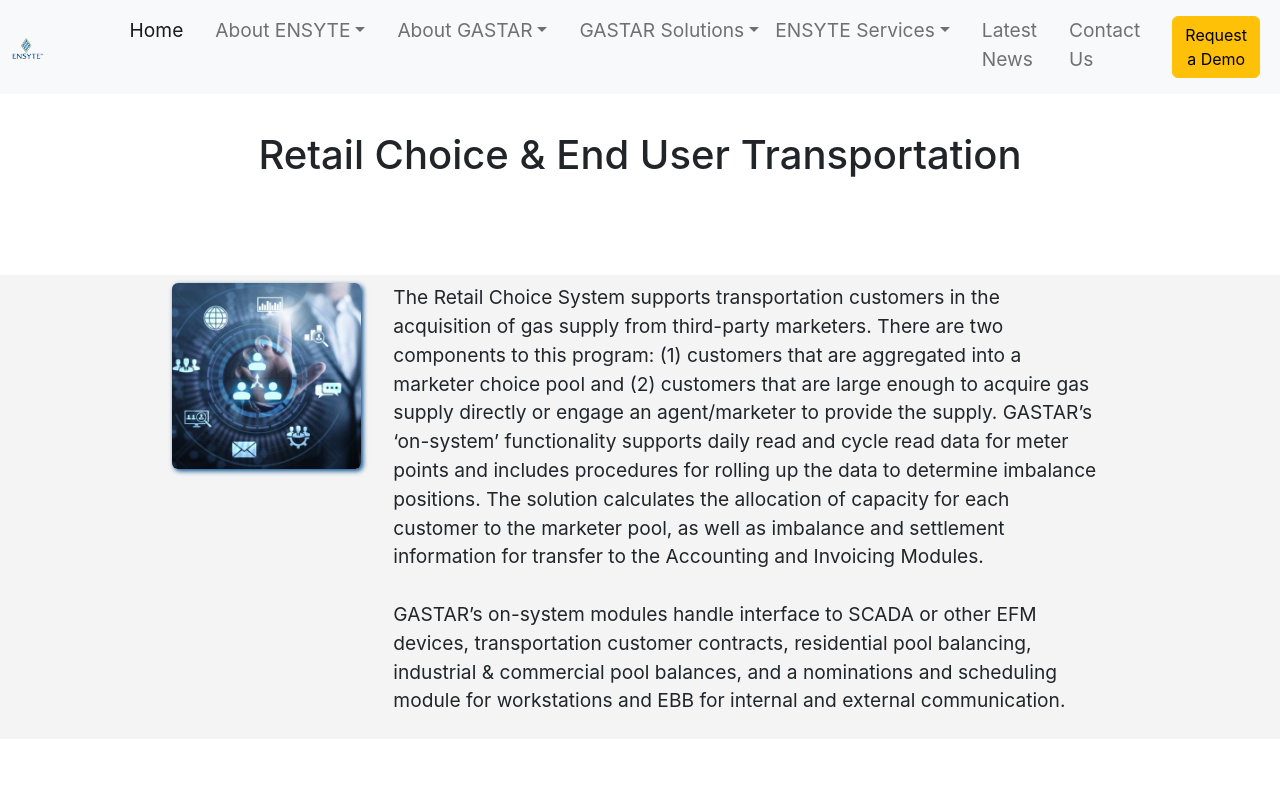
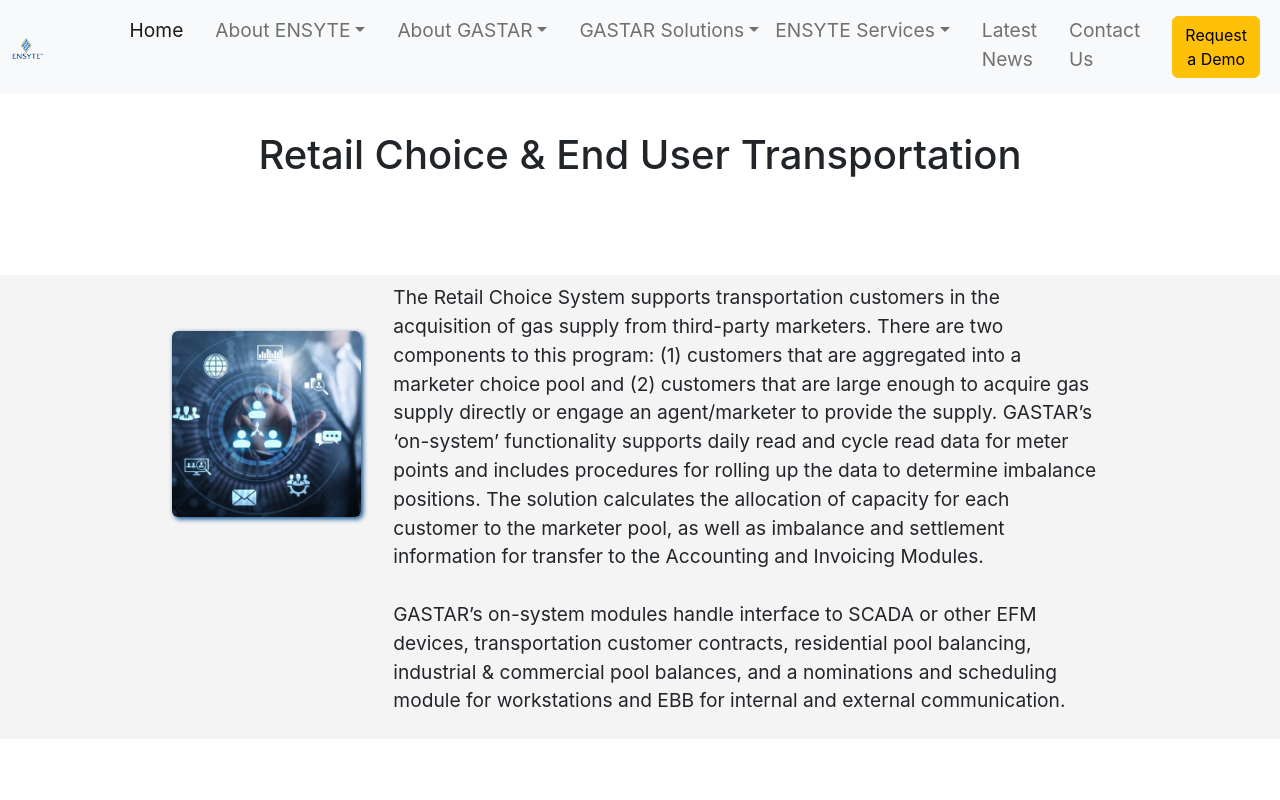
Before and after one commit to JeffGoji/React-Ensyte-Website, a React (Create React App) app: page /gastar-retail-choice in a window 1280 px wide. Shown: the top 800 px of the page. Built offline with nearby package versions, Linux system fonts and the light colour scheme.

Commit message:
styling refractor

```diff
--- a/src/components/GastarSolutions/GasSupply.js
+++ b/src/components/GastarSolutions/GasSupply.js
@@ -26,7 +26,7 @@ function GasSupply() {
             </div>
             <div className="row justify-content-center">
                 <div className="col-sm-12 col-md-12 col-lg-10">
-                    <div className="card mt-5 mb-3">
+                    <div className="card mt-5 mb-5 imgShadow">
                         <div className="card-header text-center text-white blue-bg"><h2>GASTAR Features for Gas Supply & Gas Acquisition</h2></div>
                         <div className="card-body fs-5">
                             <ul className="blue-dots check">
--- a/src/components/GastarSolutions/RetailChoice.js
+++ b/src/components/GastarSolutions/RetailChoice.js
@@ -20,7 +20,7 @@ function RetailChoice() {
             <div className="row justify-content-center bg-lighter-grey mt-5 mb-5">
 
                 <div className="col-lg-2 col-md-12 col-sm-12 text-justify mt-2">
-                    <img src={img1} alt="Retail choice" className="img-fluid rounded imgShadow mb-2" style={{ maxHeight: "300px" }} />
+                    <img src={img1} alt="Retail choice" className="img-fluid rounded imgShadow mb-5 mt-5" />
                 </div>
                 <div className="col-lg-7 col-md-12 col-sm-12 text-justify">
                     <p className="p-2">The Retail Choice System supports transportation customers in the acquisition of gas supply from third-party marketers. There are two components to this program: (1) customers that are aggregated into a marketer choice pool and (2) customers that are large enough to acquire gas supply directly or engage an agent/marketer to provide the supply. GASTAR’s ‘on-system’ functionality supports daily read and cycle read data for meter points and includes procedures for rolling up the data to determine imbalance positions. The solution calculates the allocation of capacity for each customer to the marketer pool, as well as imbalance and settlement information for transfer to the Accounting and Invoicing Modules.
```
